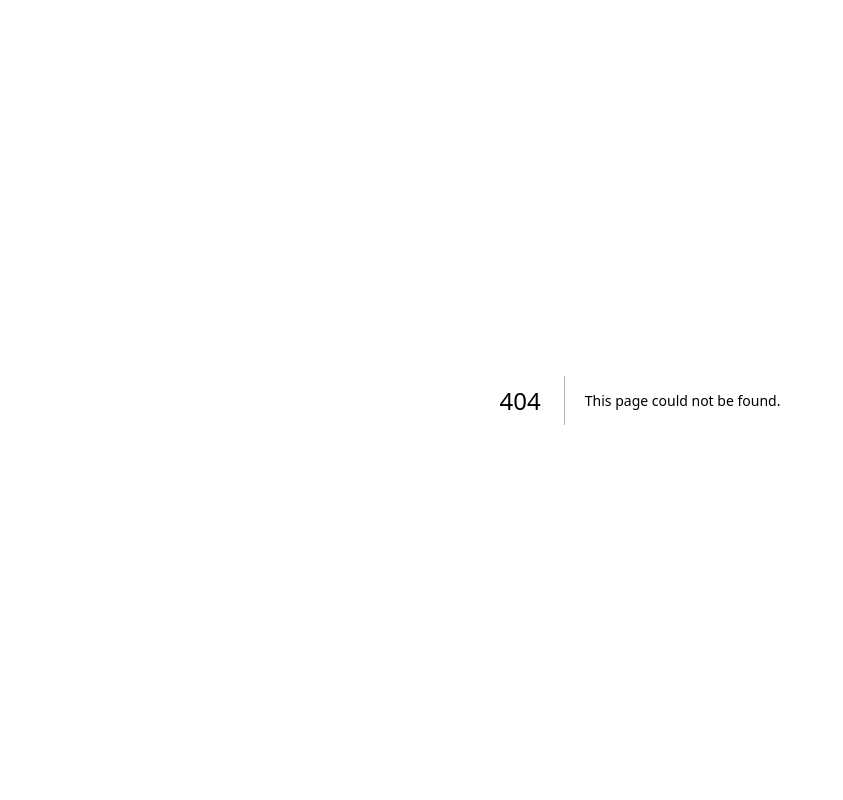
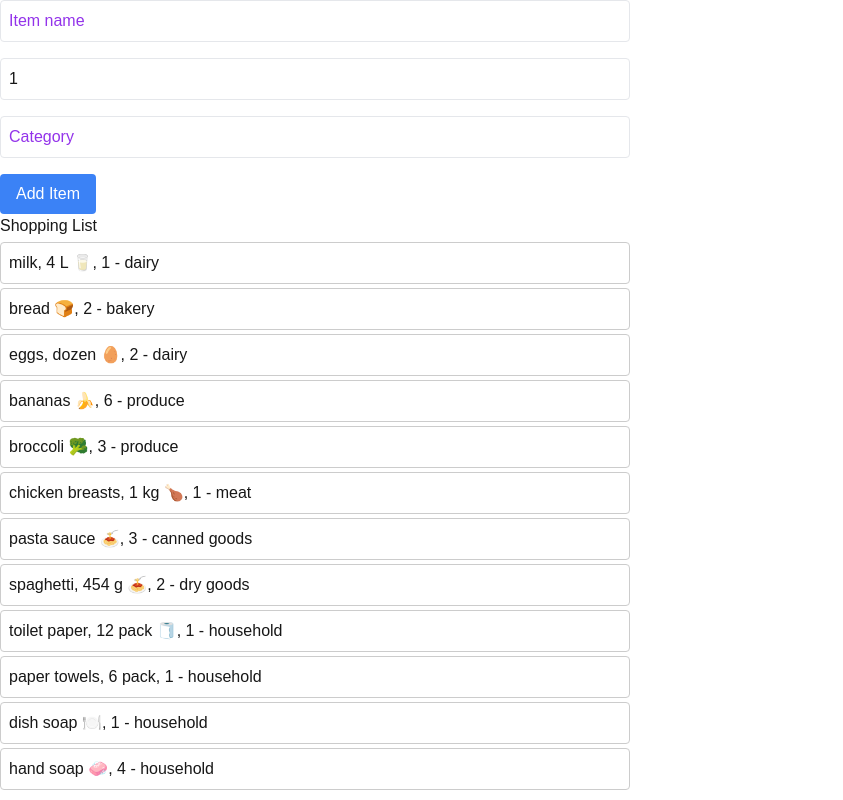
Before and after one commit to hemang19/cprg306-assignments, a Next.js app: page /week-8 in a window 1280 px wide. Before the commit this address had no page. Shown: the whole page, without its empty margins (0-843 px from the left). Built offline with nearby package versions, Linux system fonts and the light colour scheme.

Commit message:
Week 8: Added Meal Ideas using TheMealDB API

```diff
--- a/app/page.js
+++ b/app/page.js
@@ -34,6 +34,11 @@
     Go to Week 7 Assignment
   </Link>
 </p>
+<p className="mt-4 text-lg">
+  <Link href="/week-8" className="text-red-500 hover:underline">
+    Go to Week 8 Assignment
+  </Link>
+</p>
     </main>
   );
 }
--- /dev/null
+++ b/app/week-8/item-list.js
@@ -0,0 +1,14 @@
+import Item from "./item";
+
+export default function ItemList({ items, onItemSelect }) {
+  return (
+    <div>
+      <h2>Shopping List</h2>
+      <ul>
+        {items.map((item) => (
+          <Item key={item.name} item={item} onSelect={onItemSelect} />
+        ))}
+      </ul>
+    </div>
+  );
+}
--- /dev/null
+++ b/app/week-8/item.js
@@ -0,0 +1,16 @@
+export default function Item({ item, onSelect }) {
+  return (
+    <li
+      onClick={() => onSelect(item)}
+      style={{
+        cursor: "pointer",
+        border: "1px solid #ccc",
+        padding: "8px",
+        margin: "4px 0",
+        borderRadius: "4px",
+      }}
+    >
+      {item.name}, {item.quantity} - {item.category}
+    </li>
+  );
+}
--- /dev/null
+++ b/app/week-8/items.json
@@ -0,0 +1,74 @@
+[
+    {
+      "id": "1h2GJKH12gkHG31h1H",
+      "name": "milk, 4 L 🥛",
+      "quantity": 1,
+      "category": "dairy"
+    },
+    {
+      "id": "2KJH3k2j3H1k2J3K1H",
+      "name": "bread 🍞",
+      "quantity": 2,
+      "category": "bakery"
+    },
+    {
+      "id": "3h2KJH3k2j3H1k2J3",
+      "name": "eggs, dozen 🥚",
+      "quantity": 2,
+      "category": "dairy"
+    },
+    {
+      "id": "4k2J3K1H2GJKH12gk",
+      "name": "bananas 🍌",
+      "quantity": 6,
+      "category": "produce"
+    },
+    {
+      "id": "5H1h1H2KJH3k2j3H",
+      "name": "broccoli 🥦",
+      "quantity": 3,
+      "category": "produce"
+    },
+    {
+      "id": "6H1k2J3K1H2GJKH1",
+      "name": "chicken breasts, 1 kg 🍗",
+      "quantity": 1,
+      "category": "meat"
+    },
+    {
+      "id": "7gkHG31h1H2KJH3k",
+      "name": "pasta sauce 🍝",
+      "quantity": 3,
+      "category": "canned goods"
+    },
+    {
+      "id": "8j3H1k2J3K1H2GJK",
+      "name": "spaghetti, 454 g 🍝",
+      "quantity": 2,
+      "category": "dry goods"
+    },
+    {
+      "id": "9H12gkHG31h1H2KJ",
+      "name": "toilet paper, 12 pack 🧻",
+      "quantity": 1,
+      "category": "household"
+    },
+    {
+      "id": "10H3k2j3H1k2J3K1",
+      "name": "paper towels, 6 pack",
+      "quantity": 1,
+      "category": "household"
+    },
+    {
+      "id": "11k2J3K1H2GJKH12",
+      "name": "dish soap 🍽️",
+      "quantity": 1,
+      "category": "household"
+    },
+    {
+      "id": "12GJKH12gkHG31h1",
+      "name": "hand soap 🧼",
+      "quantity": 4,
+      "category": "household"
+    }
+  ]
--- /dev/null
+++ b/app/week-8/meal-ideas.js
@@ -0,0 +1,40 @@
+"use client";
+
+import { useState, useEffect } from "react";
+
+export default function MealIdeas({ ingredient }) {
+  const [meals, setMeals] = useState([]);
+
+  // Function to fetch meal ideas from TheMealDB API
+  const fetchMealIdeas = async (ingredient) => {
+    try {
+      const response = await fetch(
+        `https://www.themealdb.com/api/json/v1/1/filter.php?i=${ingredient}`
+      );
+      const data = await response.json();
+      setMeals(data.meals || []); // Handle if no meals are returned
+    } catch (error) {
+      console.error("Error fetching meal ideas:", error);
+    }
+  };
+
+  useEffect(() => {
+    if (ingredient) {
+      fetchMealIdeas(ingredient);
+    }
+  }, [ingredient]);
+
+  return (
+    <div>
+      <h2>Meal Ideas</h2>
+      <ul>
+        {meals.map((meal) => (
+          <li key={meal.idMeal}>
+            <img src={meal.strMealThumb} alt={meal.strMeal} width={100} />
+            <p>{meal.strMeal}</p>
+          </li>
+        ))}
+      </ul>
+    </div>
+  );
+}
--- /dev/null
+++ b/app/week-8/new-item.js
@@ -0,0 +1,62 @@
+"use client";
+
+import { useState } from "react";
+
+export default function NewItem({ onAddItem }) {
+  const [name, setName] = useState("");
+  const [quantity, setQuantity] = useState(1);
+  const [category, setCategory] = useState("");
+
+  const handleSubmit = (e) => {
+    e.preventDefault();
+
+    if (!name || !category) {
+      alert("Please fill out all fields.");
+      return;
+    }
+
+    const newItem = {
+      id: Math.random().toString(36).substr(2, 9),
+      name,
+      quantity,
+      category,
+    };
+
+    onAddItem(newItem);
+    setName("");
+    setQuantity(1);
+    setCategory("");
+  };
+
+  return (
+    <form onSubmit={handleSubmit} className="space-y-4">
+      <input
+        type="text"
+        value={name}
+        onChange={(e) => setName(e.target.value)}
+        placeholder="Item name"
+        className="border w-full p-2 rounded placeholder-purple-600"
+      />
+      <input
+        type="number"
+        value={quantity}
+        onChange={(e) => setQuantity(e.target.value)}
+        placeholder="Quantity"
+        className="border w-full p-2 rounded placeholder-purple-600"
+      />
+      <input
+        type="text"
+        value={category}
+        onChange={(e) => setCategory(e.target.value)}
+        placeholder="Category"
+        className="border w-full p-2 rounded placeholder-purple-600"
+      />
+      <button
+        type="submit"
+        className="bg-blue-500 text-white px-4 py-2 rounded hover:bg-blue-600"
+      >
+        Add Item
+      </button>
+    </form>
+  );
+}
--- /dev/null
+++ b/app/week-8/page.js
@@ -0,0 +1,44 @@
+"use client";
+
+import { useState } from "react";
+import NewItem from "./new-item";
+import ItemList from "./item-list";
+import MealIdeas from "./meal-ideas";
+import itemsData from "./items.json";
+
+export default function Page() {
+  const [items, setItems] = useState(itemsData);
+  const [selectedItemName, setSelectedItemName] = useState("");
+
+  // Handle selecting an item
+  const handleItemSelect = (item) => {
+    // Clean up item name by removing quantity and emoji
+    const cleanName = item.name
+      .split(",")[0] // Remove quantity
+      .replace(/[\u{1F300}-\u{1F6FF}]/gu, "") // Remove emoji
+      .trim();
+    setSelectedItemName(cleanName);
+  };
+
+  // Add new item to the list
+  const handleAddItem = (newItem) => {
+    setItems([...items, newItem]);
+  };
+
+  return (
+    <div style={{ display: "flex", gap: "20px" }}>
+      {/* Left Section: New Item and Item List */}
+      <div style={{ flex: 1 }}>
+        <NewItem onAddItem={handleAddItem} />
+        <ItemList items={items} onItemSelect={handleItemSelect} />
+      </div>
+
+      {/* Right Section: Meal Ideas */}
+      <div style={{ flex: 1 }}>
+        {selectedItemName && (
+          <MealIdeas ingredient={selectedItemName} />
+        )}
+      </div>
+    </div>
+  );
+}
```
